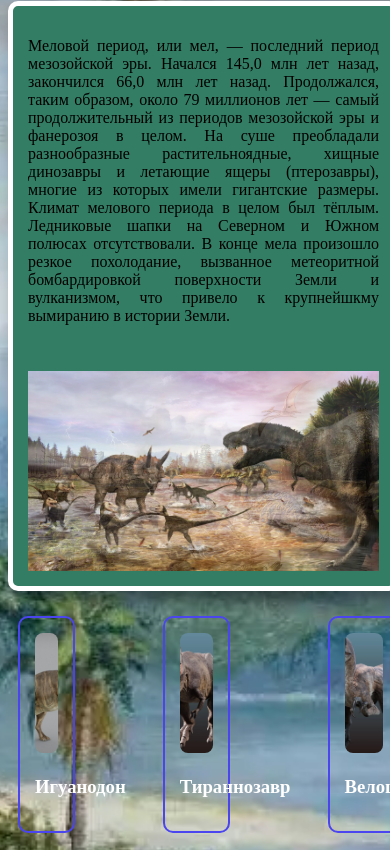
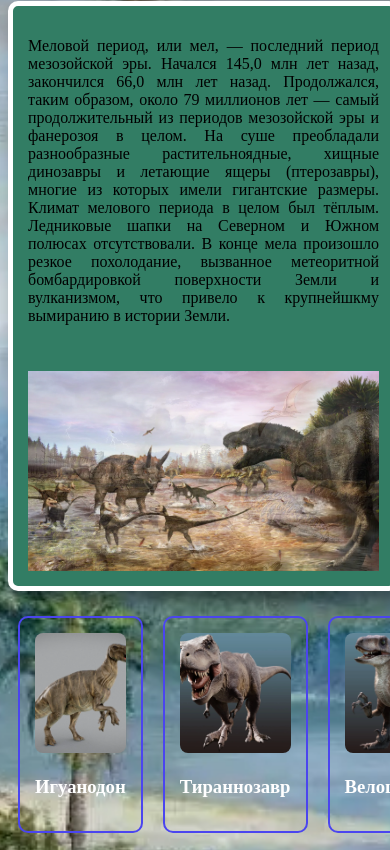
Before and after one commit to Deniska-Korablev/dino-website, a plain HTML site: page index.html in a window 390 px wide. Shown: the part 204-1054 px from the top of the page. Drawn offline with Linux system fonts and the light colour scheme.

Commit message:
Update index.html

```diff
--- a/index.html
+++ b/index.html
@@ -18,7 +18,6 @@
     				flex-direction: column; /* Колонка */
   				}
   			.dino-card {
-   				width: calc(50% - 5px) !important; /* Чуть уже 50% с учетом gap */
     				margin: 0 !important;
     				box-sizing: border-box; /* Чтобы padding не увеличивал ширину */
     				border: 2px solid #4B45EF; /* Обводка */
@@ -26,6 +25,7 @@
   				}
 			.dino-gallery {
     				grid-template-columns: repeat(2, 1fr); /* 2 колонки вместо 5 */
+				padding: 0 10px; /* Отступ слева и справа */
     				gap: 10px;
   				}
 			body {
@@ -41,6 +41,9 @@
   			65% { background-image: url('bg3.webp'); }
 			100% { background-image: url('bg1.webp'); }
 			}
+		* {
+ 			 max-width: 100%; /* "Атомная" защита от переполнения */
+		}
 		.bg {
   			color: black;
   			background-image: url('bg.webp');
```
